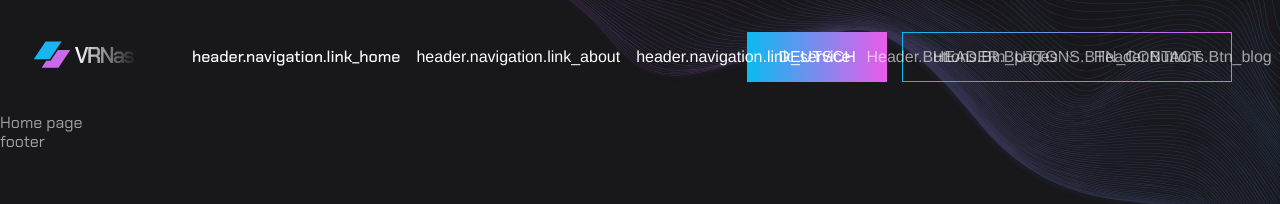
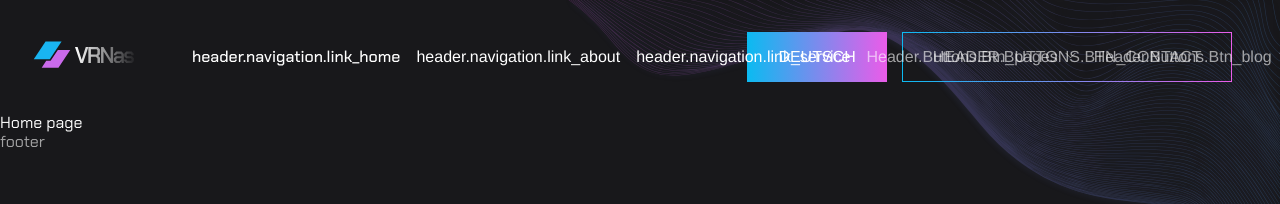
Before and after one commit to 0smir/VRNAS, a Vue app: page / in a window 1280 px wide. Shown: the top 204 px of the page. Built offline with nearby package versions, Linux system fonts and the light colour scheme; a web font is replaced by a local one.

Commit message:
add styles

```diff
--- a/src/assets/styles/components/_layouts.scss
+++ b/src/assets/styles/components/_layouts.scss
@@ -47,10 +47,12 @@ body {
     opacity: 0.95;
     filter: drop-shadow(0 0 0px rgba($primery_purpul, 0.8));
   }
+
   50% {
     opacity: 1;
     filter: drop-shadow(0 0 10px rgba($primery_blue, 0.8));
   }
+
   100% {
     opacity: 0.95;
     filter: drop-shadow(0 0 0px rgba($primery_purpul, 0.8));
@@ -72,3 +74,7 @@ a {
   padding-inline: 15px;
   margin: 0 auto;
 }
+
+.title {
+  color: $white;
+}
```
